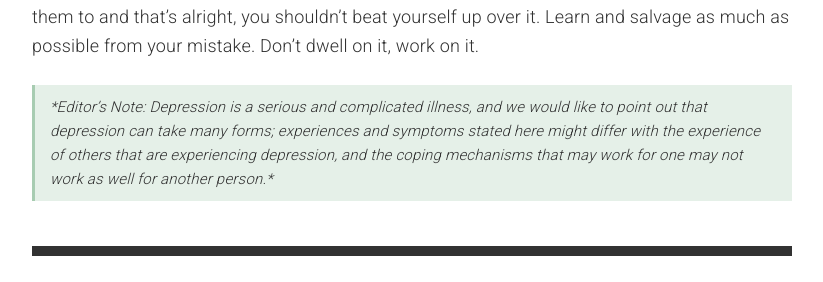
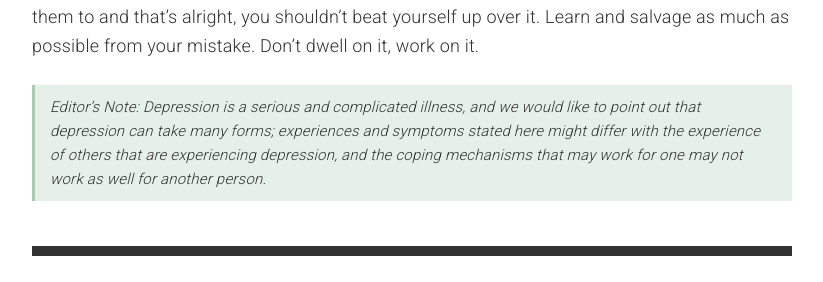
Before and after one commit to kualistories/kuali-website, a Jekyll site: the page built from _posts/2017-10-01-Wee-Rock-Depression-at-university.markdown, in a window 1280 px wide. Shown: the part 1512-1794 px from the top of the page, without its empty margins (228-1051 px from the left). Built offline with Jekyll 4.4.1, drawn with Linux system fonts in a browser that asks for light colours; comment, search, counter and statistics services are not loaded.

```diff
--- a/_posts/2017-10-01-Wee-Rock-Depression-at-university.markdown
+++ b/_posts/2017-10-01-Wee-Rock-Depression-at-university.markdown
@@ -24,5 +24,5 @@ I think Malaysian scholars, in particular, have very high expectations of themse
 I’d say to always prepare yourself for failure; things don’t always turn out the way you want them to and that’s alright, you shouldn’t beat yourself up over it. Learn and salvage as much as possible from your mistake. Don’t dwell on it, work on it.
 
 <div class='editors-note'>
-*Editor’s Note: Depression is a serious and complicated illness, and we would like to point out that depression can take many forms; experiences and symptoms stated here might differ with the experience of others that are experiencing depression, and the coping mechanisms that may work for one may not work as well for another person.*
+Editor’s Note: Depression is a serious and complicated illness, and we would like to point out that depression can take many forms; experiences and symptoms stated here might differ with the experience of others that are experiencing depression, and the coping mechanisms that may work for one may not work as well for another person.
 </div>
```
